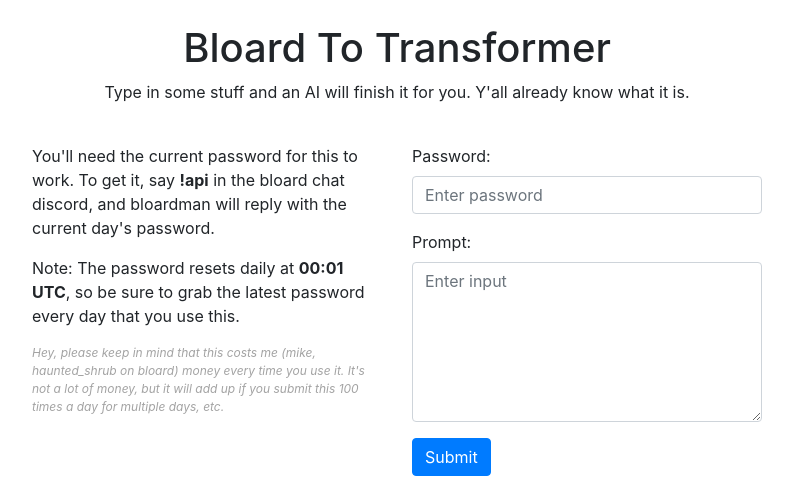
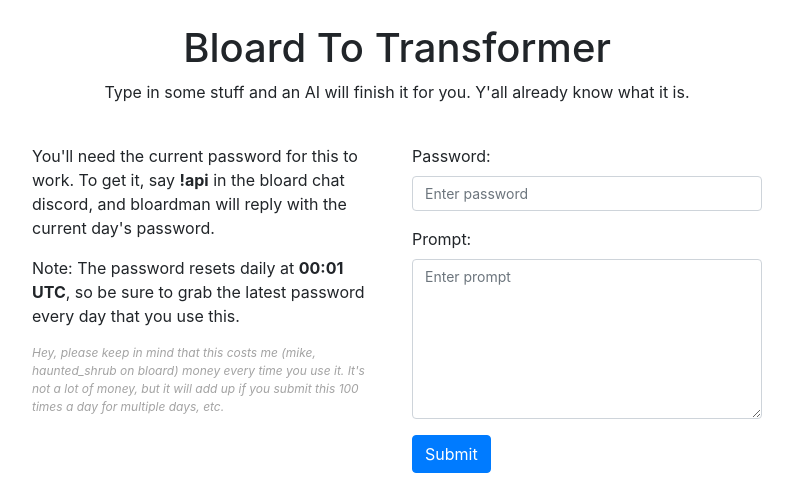
Before and after one commit to maximumdata/bloardtotransformer, a React (Create React App) app: page / in a window 1280 px wide. Shown: the top 478 px of the page, without its empty margins (243-1036 px from the left). Built offline with nearby package versions, Linux system fonts and the light colour scheme.

Commit message:
style updates and removes the dumb meta desc. screw it!!!!! 🖕

```diff
--- a/public/index.html
+++ b/public/index.html
@@ -5,7 +5,6 @@
     <link rel="icon" href="%PUBLIC_URL%/favicon.ico" />
     <link rel="stylesheet" href="https://stackpath.bootstrapcdn.com/bootstrap/4.5.0/css/bootstrap.min.css" integrity="sha384-9aIt2nRpC12Uk9gS9baDl411NQApFmC26EwAOH8WgZl5MYYxFfc+NcPb1dKGj7Sk" crossorigin="anonymous">
     <meta name="viewport" content="width=device-width, initial-scale=1" />
-    <meta name="description" content="Google if you index this, you suck shit. No one should visit this site if they don't already know what it is."/>
     <title>Bloard To Transformer</title>
   </head>
   <body>
--- a/src/App.css
+++ b/src/App.css
@@ -1,3 +1,7 @@
+textarea, input[type=text] {
+  font-size: 14px !important;
+}
+
 #submittedInput {
   font-weight: bold;
 }
--- a/src/App.js
+++ b/src/App.js
@@ -90,7 +90,7 @@ class Form extends React.Component {
                 </div>
                 <div className="form-group">
                   <label htmlFor="input">Prompt:</label>
-                  <textarea type="text" className="form-control" id="input" placeholder="Enter input" name="input" onChange={this.inputChangeHandler}/>
+                  <textarea type="text" className="form-control" id="input" placeholder="Enter prompt" name="input" onChange={this.inputChangeHandler}/>
                 </div>
                 <button type="submit" className="btn btn-primary">Submit</button>
               </form>
```
